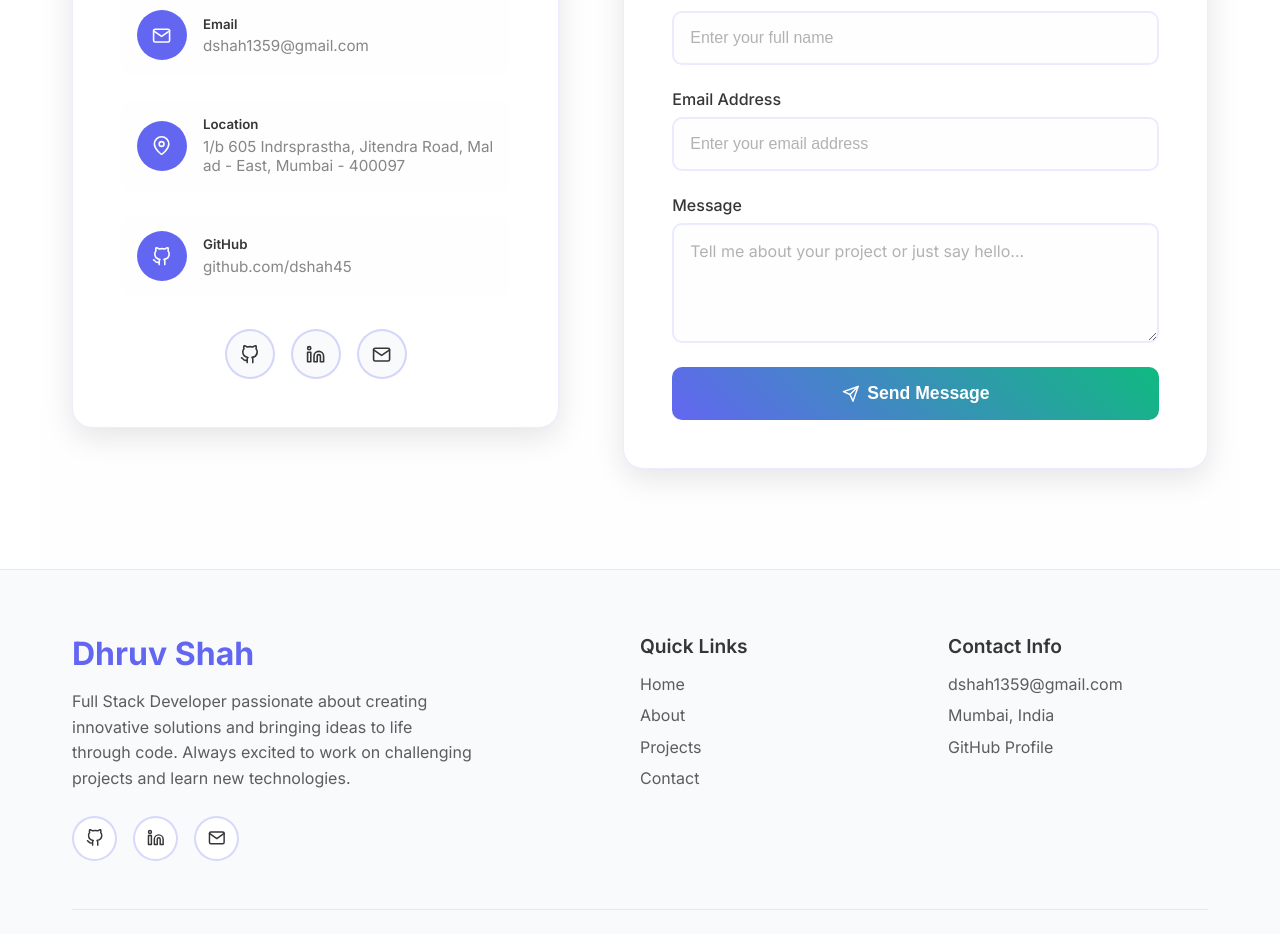
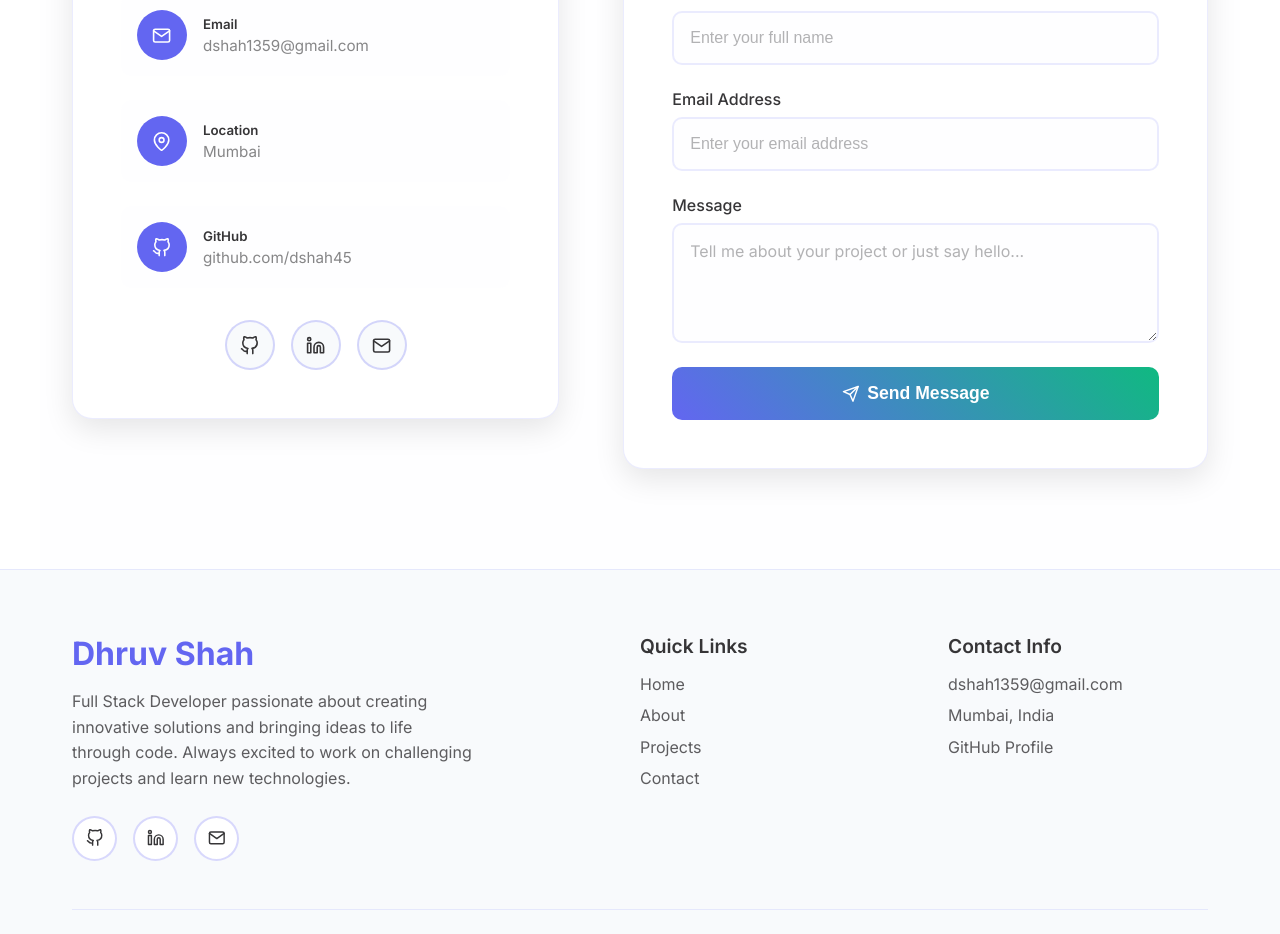
Before and after one commit to dshah45/Portfolio-dshah, a React (Create React App) app: page / in a window 1280 px wide. Shown: the part 5100-6034 px from the top of the page. Built offline with nearby package versions, Linux system fonts and the light colour scheme.

Commit message:
adding changes

```diff
--- a/src/components/Contact.jsx
+++ b/src/components/Contact.jsx
@@ -303,7 +303,7 @@ const Contact = () => {
     {
       icon: <FiMapPin />,
       label: 'Location',
-      value: '1/b 605 Indrsprastha, Jitendra Road, Malad - East, Mumbai - 400097'
+      value: 'Mumbai'
     },
     {
       icon: <FiGithub />,
```
Also changed, not shown: 7 other files (tests, documents, lock files or other folders).
